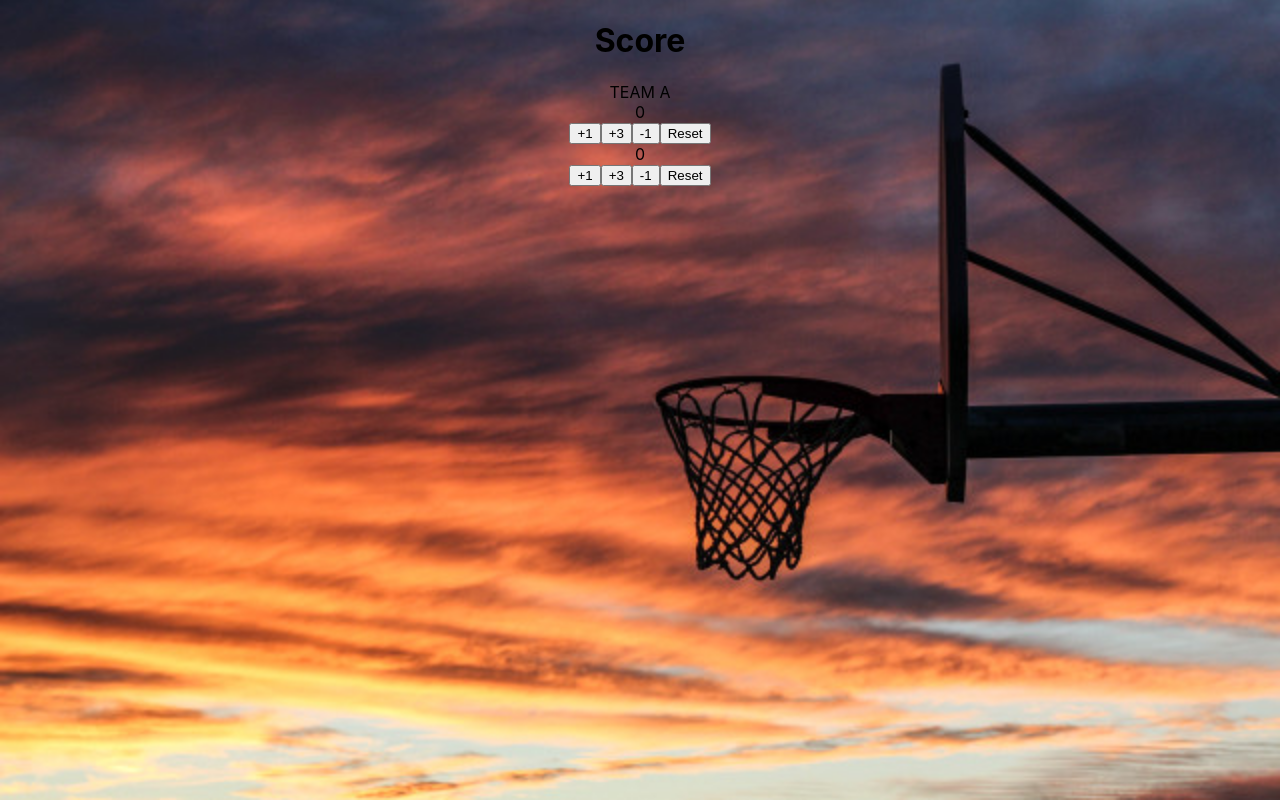
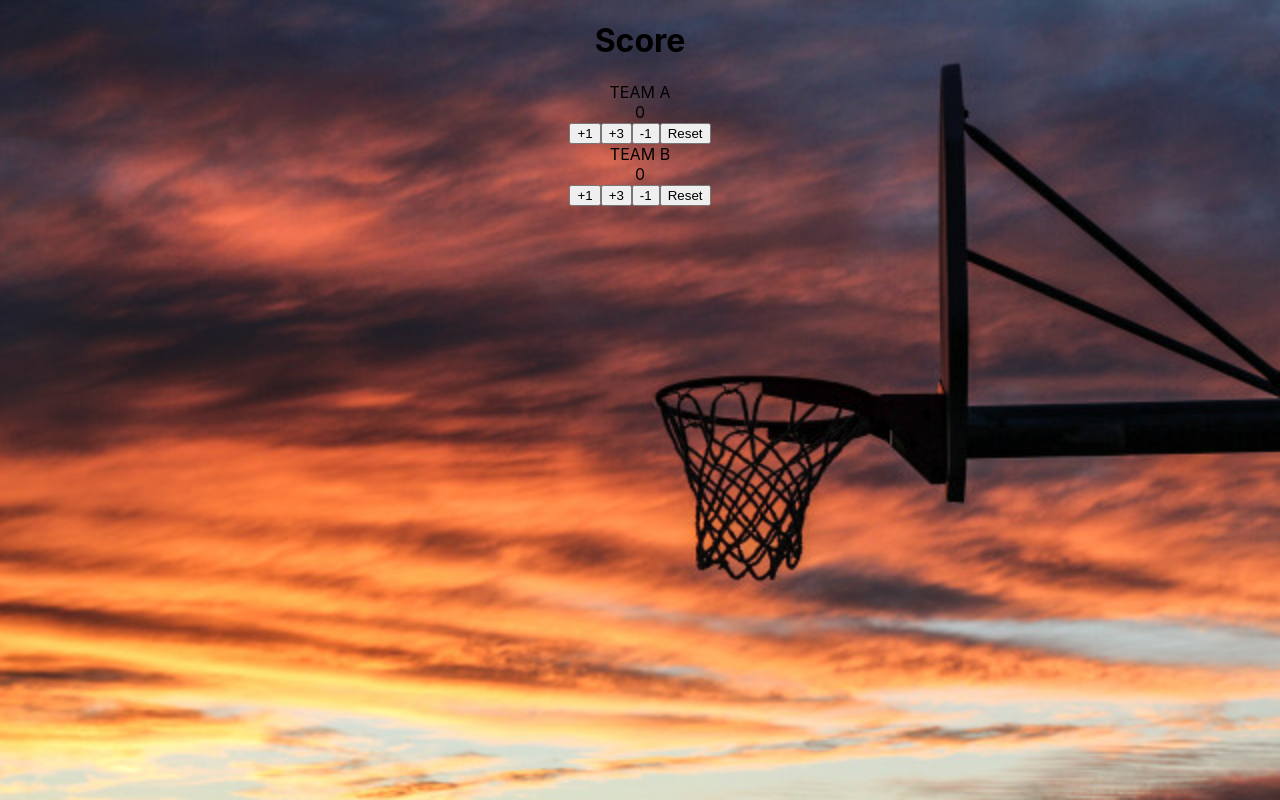
Before and after one commit to lroberts77/Tdd-react-practice, a React (Create React App) app: page / in a window 1280 px wide. Built offline with nearby package versions, Linux system fonts and the light colour scheme.

Commit message:
added div to render TEAM B and passed test

```diff
--- a/src/Counter.js
+++ b/src/Counter.js
@@ -13,6 +13,7 @@ export default function Counter() {
       <button id="decrement-btna" onClick={() => setcountera( countera - 1 )}>-1</button>
       <button id="reset-btna" onClick={() => setcountera( countera = 0 )}>Reset</button>
       {/* <button id="square-btn" onClick={() => setcounter( counter * counter )}>Square</button> */}
+      <div id="team-b">TEAM B</div>
       <div id="counter-valueb">{counterb}</div>
       <button id="increment-btnb" onClick={() => setcounterb( counterb + 1 )}>+1</button>
       <button id="increment3-btnb" onClick={() => setcounterb( counterb + 3 )}>+3</button>
```
